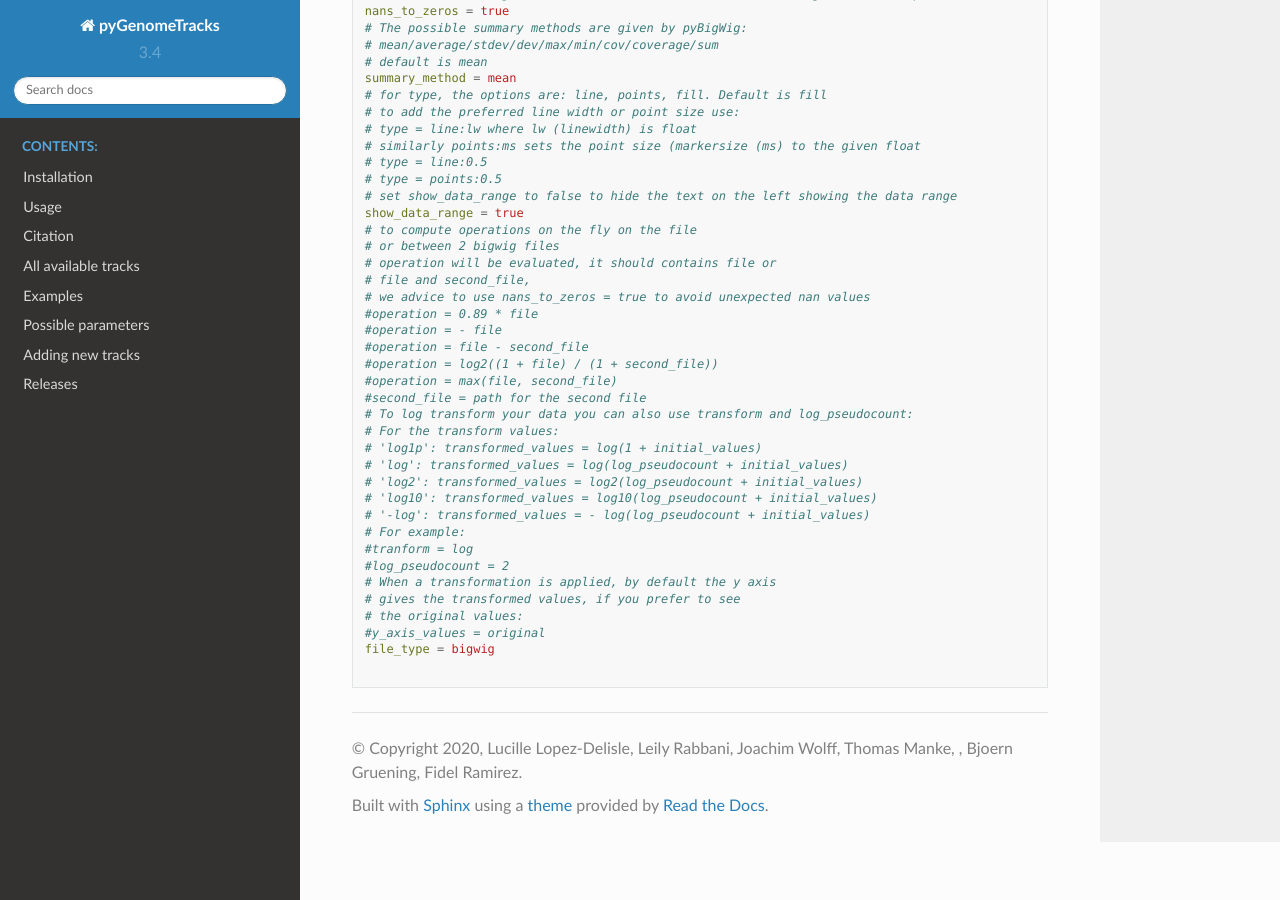
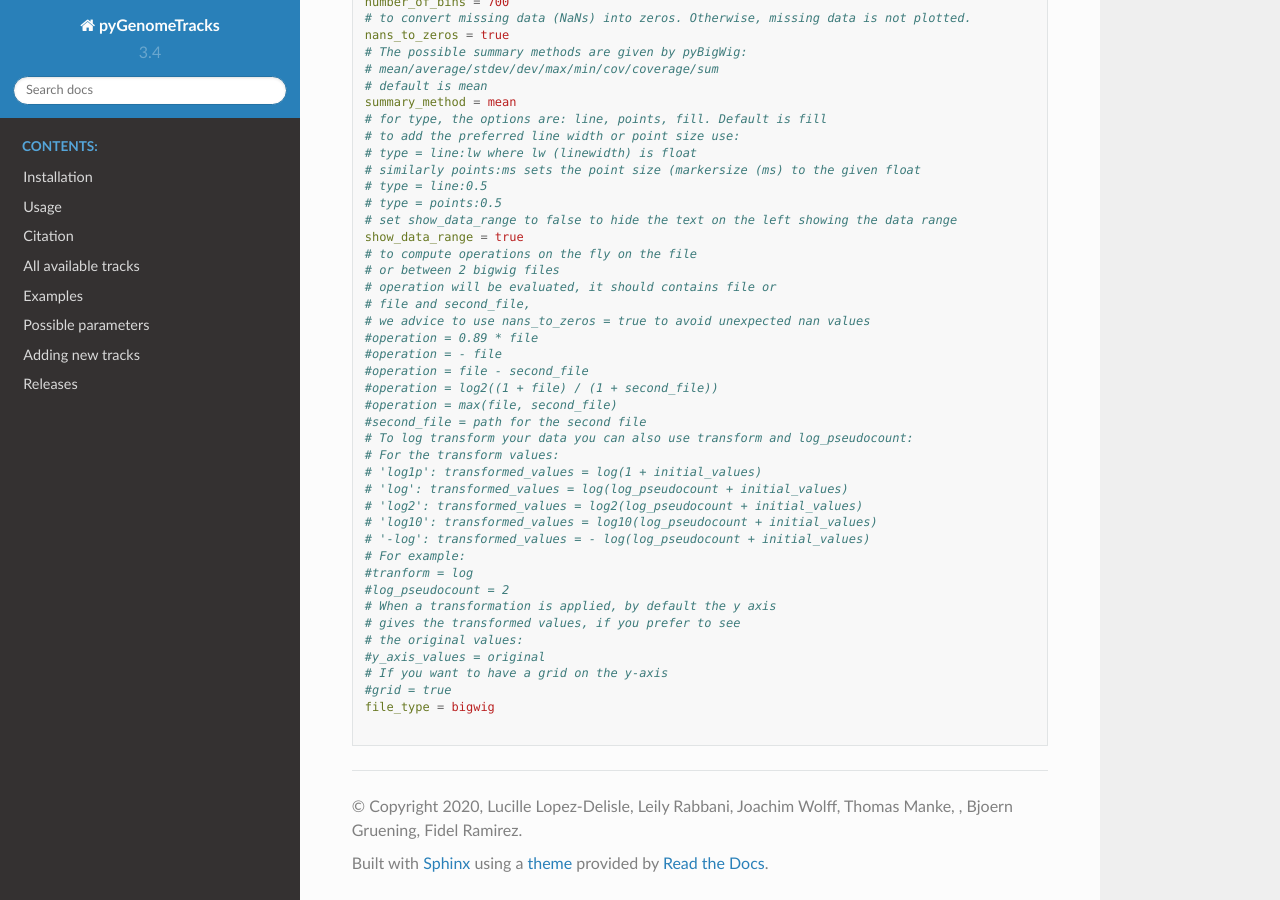
Before and after one commit to deeptools/pyGenomeTracks, a Sphinx documentation site: the page built from docs/content/tracks/bigwig.rst, in a window 1280 px wide and 900 px high, scrolled down 1520 px. Built offline with Sphinx 7.4.7 and the Read the Docs theme 2.0.0, drawn with Linux system fonts in a browser that asks for light colours; some of the changed text lies outside the part shown.

Commit message:
update doc

```diff
--- a/docs/content/all_default_properties_rst.txt
+++ b/docs/content/all_default_properties_rst.txt
@@ -45,6 +45,7 @@ log_pseudocount
 y_axis_values                                                                                                                                                                                                           transformed                transformed
 second_file*                                                                                                                                                                                                            not set                    not set
 operation*                                                                                                                                                                                                              file                       file
+grid                                                                                                                                                                                                                    false                      false
 use_middle                                                                                                                                                                                                                                         false
 rasterize                                                                                                                                                                                                                                          false                      true                                                  true
 pos_score_in_bin                                                                                                                                                                                                                                                              center
--- a/docs/content/all_possible_properties.txt
+++ b/docs/content/all_possible_properties.txt
@@ -94,6 +94,10 @@
 
   - for *bigwig, bedgraph*: true, false
 
+- **grid**:
+
+  - for *bigwig, bedgraph*: true, false
+
 - **use_middle**:
 
   - for *bedgraph*: true, false
--- a/docs/content/tracks/auto/bedgraph_deduced_from_code.txt
+++ b/docs/content/tracks/auto/bedgraph_deduced_from_code.txt
@@ -42,6 +42,8 @@ Optional:
 
 - **operation\***: `file` (default)
 
+- **grid**: `false` (default) or true.
+
 - **use_middle**: `false` (default) or true.
 
 - **rasterize**: `false` (default) or true.
--- a/docs/content/tracks/auto/bedgraph_options_text.txt
+++ b/docs/content/tracks/auto/bedgraph_options_text.txt
@@ -68,4 +68,6 @@ show_data_range = true
 # gives the transformed values, if you prefer to see
 # the original values:
 #y_axis_values = original
+# If you want to have a grid on the y-axis
+#grid = true
 file_type = bedgraph
--- a/docs/content/tracks/auto/bigwig_deduced_from_code.txt
+++ b/docs/content/tracks/auto/bigwig_deduced_from_code.txt
@@ -42,6 +42,8 @@ Optional:
 
 - **operation\***: `file` (default)
 
+- **grid**: `false` (default) or true.
+
 
 
 \* While pyGenomeTracks can convert coverage tracks on the fly, this might be a time-consuming step, especially on large files and if you want to replot many times. In this situation, we recommend using the deepTools suite to convert your files in advance. For example `bamCoverage <https://deeptools.readthedocs.io/en/develop/content/tools/bamCoverage.html>`_ or `bamCompare <https://deeptools.readthedocs.io/en/develop/content/tools/bamCompare.html>`_
--- a/docs/content/tracks/auto/bigwig_options_text.txt
+++ b/docs/content/tracks/auto/bigwig_options_text.txt
@@ -60,4 +60,6 @@ show_data_range = true
 # gives the transformed values, if you prefer to see
 # the original values:
 #y_axis_values = original
+# If you want to have a grid on the y-axis
+#grid = true
 file_type = bigwig
```
